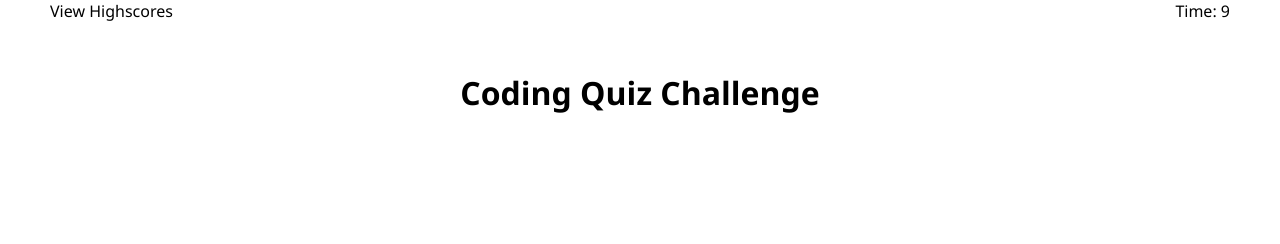
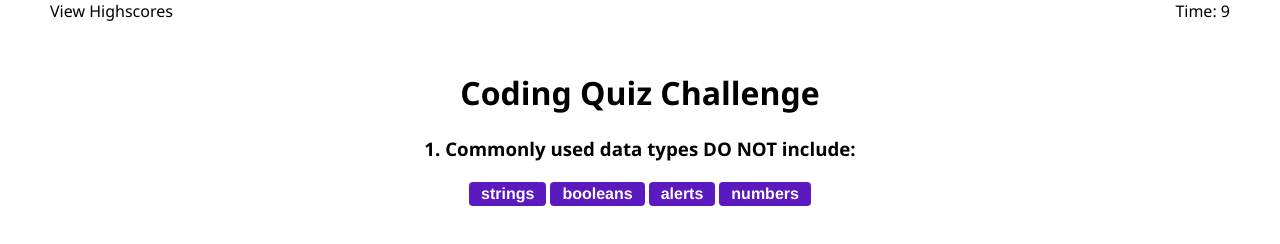
Before and after one commit to Reila-GitHubUID/CodeQuiz, a plain HTML site: page index.html in a window 1280 px wide. Both pictures are taken after a click on the button "Start Quiz". Drawn offline with nearby package versions, Linux system fonts and the light colour scheme.

Commit message:
modified script.js and style.css to improve the UX

```diff
--- a/script.js
+++ b/script.js
@@ -7,6 +7,7 @@
 
 let secondsLeft = 10;
 let highScore = 0;
+let questionNumber = 1;
 
 // Initialize local storage for the high score;
 localStorage.setItem("score", highScore);
@@ -25,18 +26,15 @@ $(document).ready(function() {
 
     // This function is to start the game.
     function gameStart() {
-        debugger;
-        let questionDiv = $("<h5>");
-        questionDiv.text("Commonly used data types DO NOT include:");
-        // let multipleChoice = $("<ul>");
-        // multipleChoice.append($("<li>").text("strings"));
-        // multipleChoice.append($("<li>").text("booleans"));
-        // multipleChoice.append($("<li>").text("alerts"));
-        // multipleChoice.append($("<li>").text("numbers"));
+        let questionDiv = $("<h3>");
+        questionDiv.text(questionNumber + ". Commonly used data types DO NOT include:");
+        $("#quizField").append(questionDiv);
 
-        $("quizField").append(questionDiv);
-        console.log ("I'm here!")
-        // $("quizField").append(multipleChoice);
+
+        $("#quizField").append($("<button>").attr("id", "startButton").text("strings"));
+        $("#quizField").append($("<button>").attr("id", "startButton").text("booleans"));
+        $("#quizField").append($("<button>").attr("id", "startButton").text("alerts"));
+        $("#quizField").append($("<button>").attr("id", "startButton").text("numbers"));
     }
 
     // This function is for setting up the count down
--- a/style.css
+++ b/style.css
@@ -31,6 +31,7 @@ body {
 }
 
 #startButton {
+  background-color: rgb(90, 26, 192);
   border-radius: 4px;
   border-style: none;
   box-shadow: rgba(89, 26, 192, 0.15) 0 0 0 0 inset;
@@ -39,13 +40,12 @@ body {
   font-family: "Helvetica Neue",Arial,Helvetica,sans-serif;
   font-size: 1em;
   font-weight: 700;
+  justify-content: center;
   line-height: 0;
   padding: 12px;
+  margin: 2px;
 }
 
-#startButton {
-  background-color: rgb(90, 26, 192);
-}
 
 #startButton:hover {
   background-color: rgba(102, 28, 221, 0.918);
```
Also changed, not shown: index.html (+3 -2 lines).
